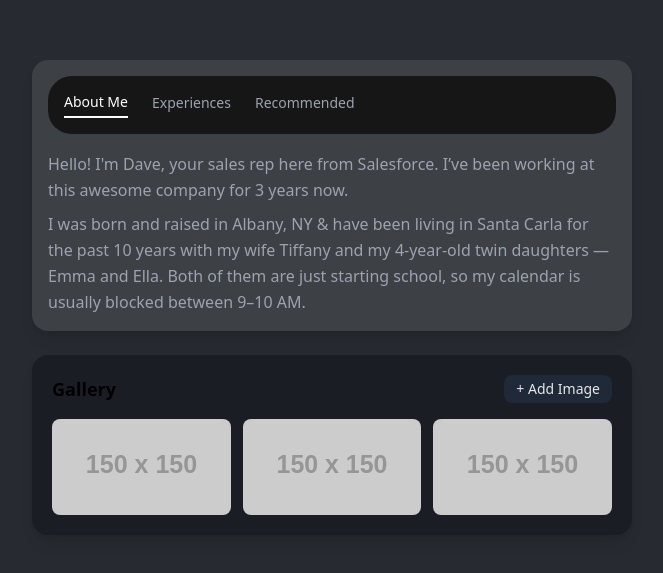
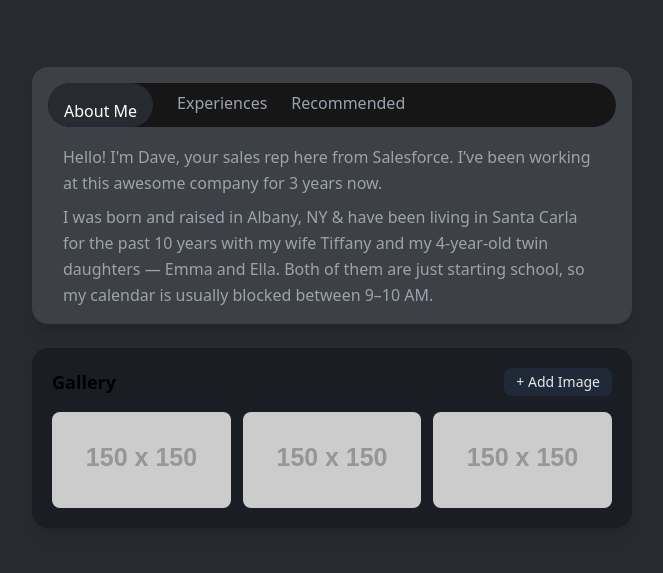
Before and after one commit to techieshruti/React_UI_Assignment, a React (Vite) app in the folder user-profile/: page / in a window 1280 px wide. Shown: the part 103-676 px from the top of the page, without its empty margins (608-1271 px from the left). Built offline with nearby package versions, Linux system fonts and the light colour scheme.

Commit message:
added tailwind css

```diff
--- a/user-profile/src/components/ProfileTabs.jsx
+++ b/user-profile/src/components/ProfileTabs.jsx
@@ -12,15 +12,15 @@ const ProfileTabs = () => {
   return (
     <div className="bg-[#3d4045] p-4 rounded-2xl shadow-lg max-w-[600px] w-full">
       {/* Tabs */}
-      <div className="flex bg-[#161617] p-4 rounded-3xl gap-6 mb-4 border-b border-gray-700">
+      <div className="flex bg-[#161617] rounded-3xl gap-6 mb-4 border-b border-gray-700">
         {tabs.map((tab) => (
           <button
             key={tab.id}
             onClick={() => setActiveTab(tab.id)}
-            className={`pb-1 text-sm font-medium ${
+            className={`pb-1 text-m font-medium ${
               activeTab === tab.id
-                ? "border-b-2 border-white text-white"
-                : "text-gray-400 hover:text-white"
+                ? "bg-[#272a30] rounded-3xl text-center p-4 border-white text-white"
+                : "text-gray-400 hover:text-white "
             }`}
           >
             {tab.label}
@@ -29,7 +29,7 @@ const ProfileTabs = () => {
       </div>
 
       {/* Content */}
-      <div className="text-gray-400 text-m leading-relaxed">
+      <div className="text-gray-400 text-m py-0 px-[15px] leading-relaxed">
         {activeTab === "about" && (
           <>
             <p>
```
